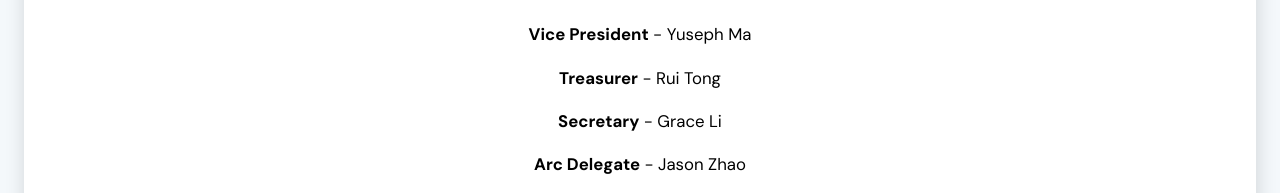
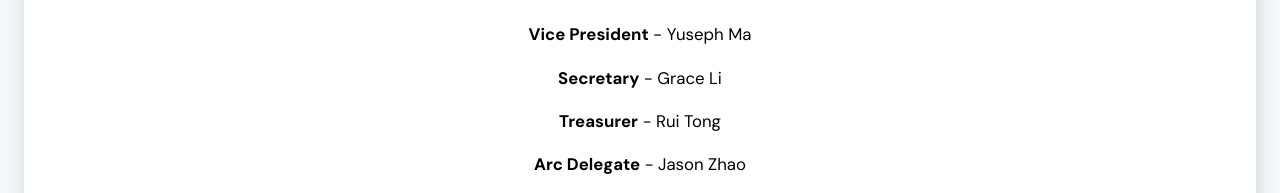
Before and after one commit to MathSocUNSW/mathsoc-website, a Next.js app in the folder frontend/: page /about/formerteam in a window 1280 px wide. Shown: the part 250-443 px from the top of the page. Built offline with nearby package versions, Linux system fonts and the light colour scheme.

Commit message:
swap order of secretary and treasurer

```diff
--- a/frontend/src/data/pastTeamMembersData.ts
+++ b/frontend/src/data/pastTeamMembersData.ts
@@ -54,8 +54,8 @@ const pastTeamData: yearTeamData[] = [
     execList: [
       { name: "James Gao", role: "President" },
       { name: "Yuseph Ma", role: "Vice President" },
+      { name: "Grace Li", role: "Secretary" },
       { name: "Rui Tong", role: "Treasurer" },
-      { name: "Grace Li", role: "Secretary" },
       { name: "Jason Zhao", role: "Arc Delegate" }
     ],
     directorList: [
@@ -115,8 +115,8 @@ const pastTeamData: yearTeamData[] = [
     execList: [
       { name: "Eugenia Cao", role: "President" },
       { name: "Andrew Antony", role: "Vice President" },
+      { name: "Samir Mustavi", role: "Secretary" },
       { name: "David Wassef", role: "Treasurer" },
-      { name: "Samir Mustavi", role: "Secretary" },
       { name: "Stephanie Tong", role: "Arc Delegate" }
     ],
     directorList: [
@@ -172,8 +172,8 @@ const pastTeamData: yearTeamData[] = [
     execList: [
       { name: "Shahbaz Bains", role: "President" },
       { name: "Justin Huang", role: "Vice President" },
+      { name: "Andrew Antony", role: "Secretary" },
       { name: "Philippa Ma", role: "Treasurer" },
-      { name: "Andrew Antony", role: "Secretary" },
       { name: "Yifan Shen", role: "Arc Delegate" }
     ],
     directorList: [
@@ -223,8 +223,8 @@ const pastTeamData: yearTeamData[] = [
     execList: [
       { name: "Robert Tan", role: "President" },
       { name: "Toby Walmsley", role: "Vice President" },
+      { name: "Suman Prusty", role: "Secretary" },
       { name: "Connie Kuo", role: "Treasurer" },
-      { name: "Suman Prusty", role: "Secretary" },
       { name: "Sally Wang", role: "Arc Delegate" }
     ],
     directorList: [
@@ -276,8 +276,8 @@ const pastTeamData: yearTeamData[] = [
     execList: [
       { name: "Treves Li", role: "President" },
       { name: "Miriam Greenbaum", role: "Vice President" },
+      { name: "Toby Walmsley", role: "Secretary" },
       { name: "Robert Tan", role: "Treasurer" },
-      { name: "Toby Walmsley", role: "Secretary" },
       { name: "Yongzhen Chen", role: "Arc Delegate" }
     ],
     directorList: [
```
